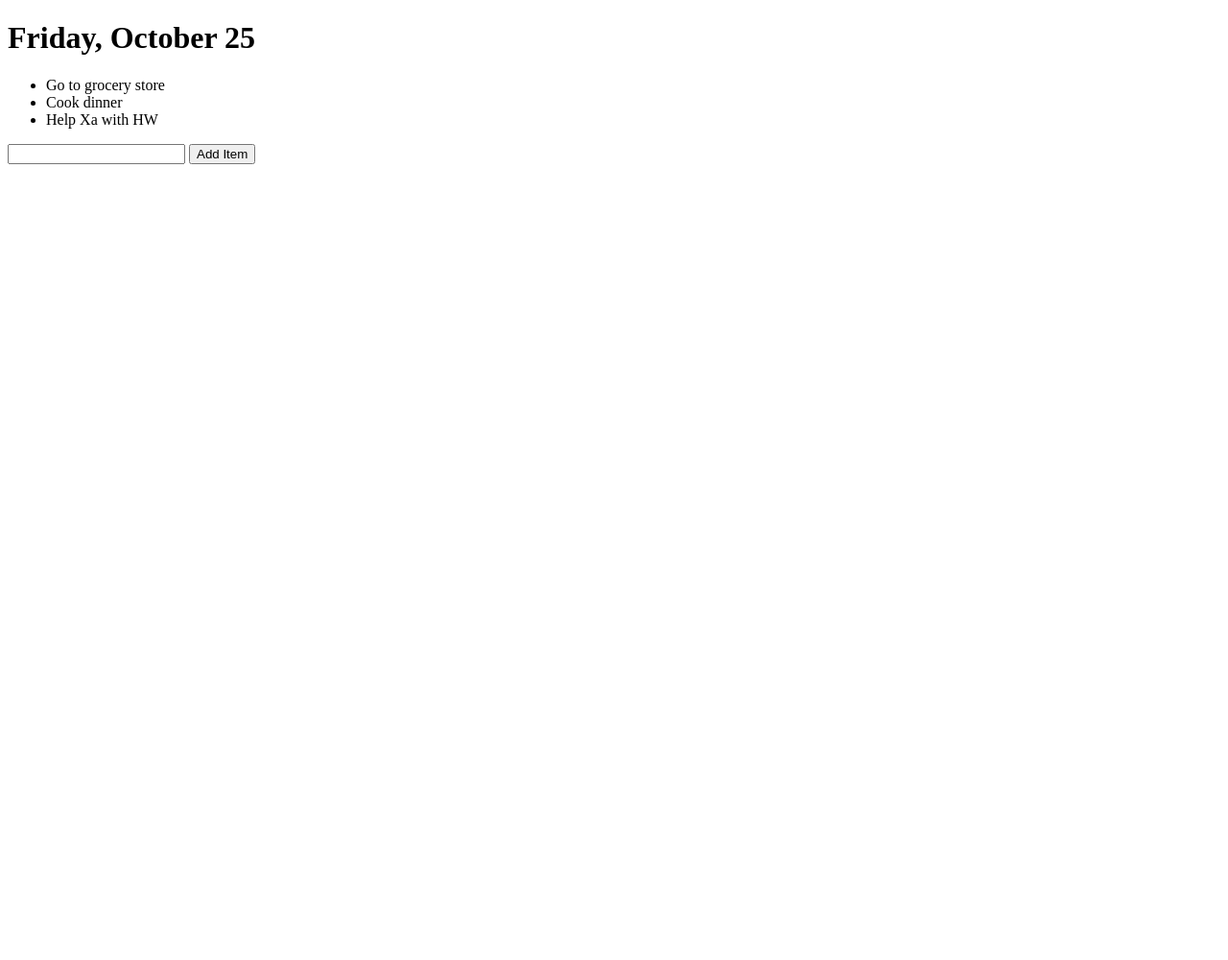
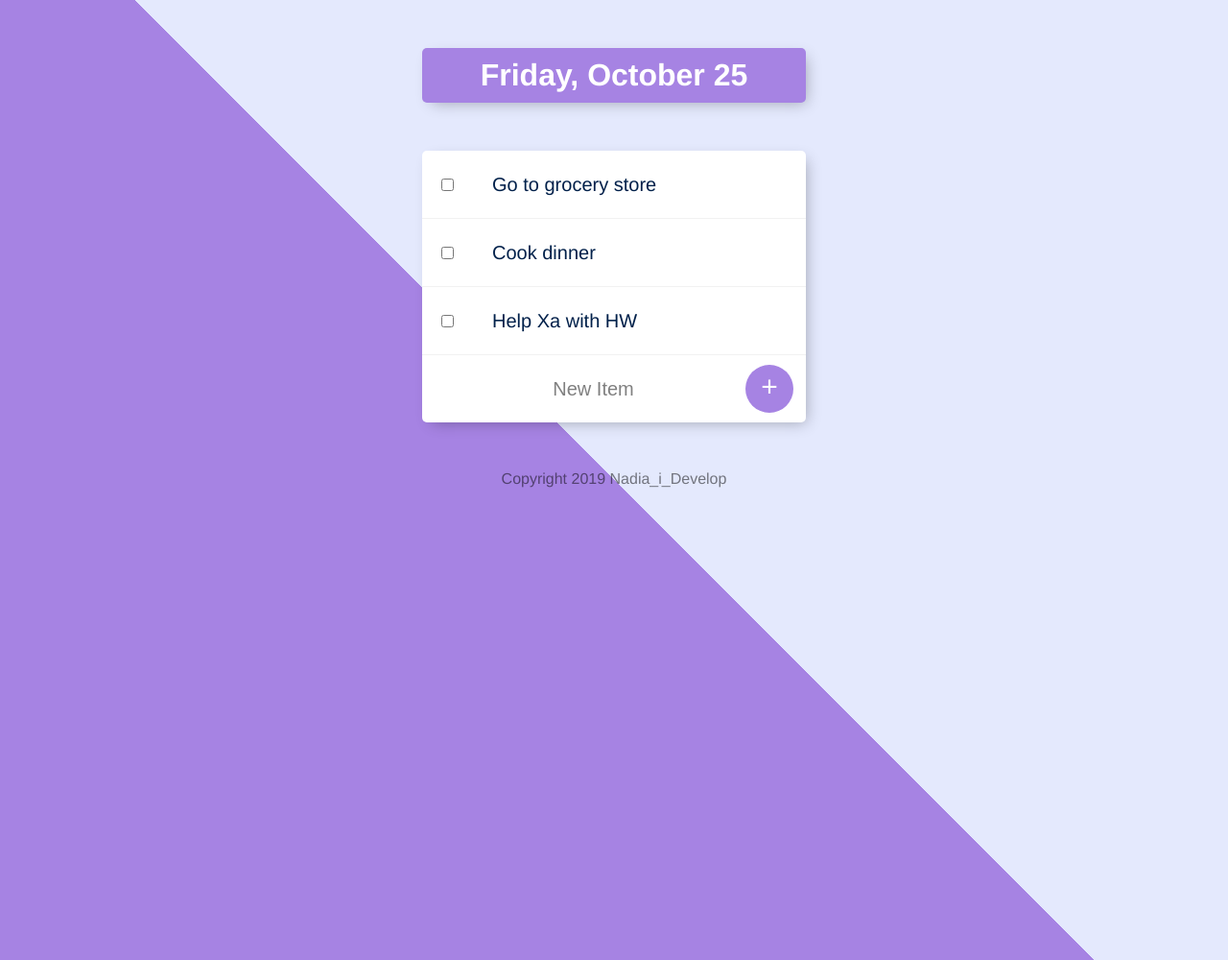
Before and after one commit to Nadia27/toDoList-v1, a Node server app: page / in a window 1280 px wide. Shown: the whole page at 96% size. Before the commit the page ends 171 px from the top, so only its background shows below. Run offline with Node 20, Linux system fonts and the light colour scheme.

Commit message:
Complete Version 1 of app, add EJS templating, refactor app.js

```diff
--- /dev/null
+++ b/date.js
@@ -0,0 +1,32 @@
+// jshint esversion:6
+
+
+
+exports.getDate = function() {
+  // Creates an instance of Date object
+  const today = new Date();
+
+  // Date formatting style
+  const options = {
+    weekday: 'long',
+    day: 'numeric',
+    month: 'long'
+  };
+
+  // Return the Date obj as a string with specified options
+  return today.toLocaleDateString('en-US', options);
+}
+
+
+exports.getDay = function () {
+
+  // Creates an instance of Date object
+  const today = new Date();
+  // Date formatting style
+  const options = {
+    weekday: 'long',
+  };
+
+  // Return the Date obj as a string with specified options
+  return today.toLocaleDateString('en-US', options);
+}
--- /dev/null
+++ b/public/css/styles.css
@@ -0,0 +1,99 @@
+html {
+  background-color: #E4E9FD;
+  background-image: -webkit-linear-gradient(45deg, #A683E3 50%, #E4E9FD 50%);
+  min-height: 1000px;
+  font-family: 'helvetica neue';
+}
+
+h1 {
+  color: #fff;
+  padding: 10px;
+}
+
+.box {
+  max-width: 400px;
+  margin: 50px auto;
+  background: white;
+  border-radius: 5px;
+  box-shadow: 5px 5px 15px -5px rgba(0, 0, 0, 0.3);
+}
+
+#heading {
+  background-color: #A683E3;
+  text-align: center;
+}
+
+.item {
+  min-height: 70px; /*prevents the value of the height property from becoming smaller than min-height*/
+  display: flex;
+  align-items: center;
+  border-bottom: 1px solid #F1F1F1;
+}
+
+/* Target last child in item div */
+.item:last-child {
+  border-bottom: 0;
+}
+
+/* Selects all <p> elements that are checked immediately after <input> elements */
+input:checked+p {
+  text-decoration: line-through;
+  text-decoration-color: #A683E3;
+}
+
+/* Selects all elements with type="checkbox" */
+input[type="checkbox"] {
+  margin: 20px;
+}
+
+p {
+  margin: 0;
+  padding: 20px;
+  font-size: 20px;
+  font-weight: 200;
+  color: #00204a;
+}
+
+form {
+  text-align: center;
+  margin-left: 20px;
+}
+
+button {
+  min-height: 50px;
+  width: 50px;
+  border-radius: 50%;
+  border-color: transparent;
+  background-color: #A683E3;
+  color: #fff;
+  font-size: 30px;
+  padding-bottom: 6px;
+  border-width: 0;
+}
+
+input[type="text"] {
+  text-align: center;
+  height: 60px;
+  top: 10px;
+  border: none;
+  background: transparent;
+  font-size: 20px;
+  font-weight: 200;
+  width: 313px;
+}
+
+input[type="text"]:focus {
+  outline: none;
+  box-shadow: inset 0 -3px 0 0 #A683E3;
+}
+
+::placeholder {
+  color: grey;
+  opacity: 1;
+}
+
+footer {
+  color: white;
+  color: rgba(0, 0, 0, 0.5);
+  text-align: center;
+}
--- /dev/null
+++ b/views/footer.ejs
@@ -0,0 +1,5 @@
+</body>
+  <footer>
+    Copyright 2019 Nadia_i_Develop
+  </footer>
+</html>
--- /dev/null
+++ b/views/header.ejs
@@ -0,0 +1,10 @@
+<!DOCTYPE html>
+<html lang="en" dir="ltr">
+
+<head>
+  <meta charset="utf-8">
+  <title>To Do List</title>
+  <link rel="stylesheet" href="css/styles.css">
+</head>
+
+<body>
--- a/views/list.ejs
+++ b/views/list.ejs
@@ -1,23 +1,26 @@
-<!DOCTYPE html>
-<html lang="en" dir="ltr">
-  <head>
-    <meta charset="utf-8">
-    <title>To Do List</title>
-  </head>
-  <body>
-    <h1><%=kindofDay%></h1>
+<%- include('header'); -%>
 
-    <ul>
+  <div class="box" id="heading">
+    <h1>
+      <%= listTitle %>
+    </h1>
+  </div>
+
+  <div class="box">
+    <% for (var i = 0; i < newListItems.length; i++) { %>
+    <div class="item">
       <!-- Add a new li for every element in newListItems arr -->
-      <% for (var i = 0; i < newListItems.length; i++) { %>
-        <li><%=newListItems[i]%></li>
-      <%}%>
-    </ul>
-
-    <form action="/" method="POST">
-      <input type="text" name="toDoItem">
-      <button type="submit" name="button">Add Item</button>
+      <input type="checkbox">
+      <p>
+        <%= newListItems[i] %>
+      </p>
+    </div>
+    <% } %>
+    <form class="item" action="/" method="POST">
+      <input type="text" name="toDoItem" placeholder="New Item" autocomplete="off">
+      <button type="submit" name="list" value=<%= listTitle %>>+</button>
     </form>
 
-  </body>
-</html>
+  </div>
+
+  <%- include('footer'); -%>
```
Also changed, not shown: app.js (+34 -19 lines), views/about.ejs (added, +13 -0 lines).
